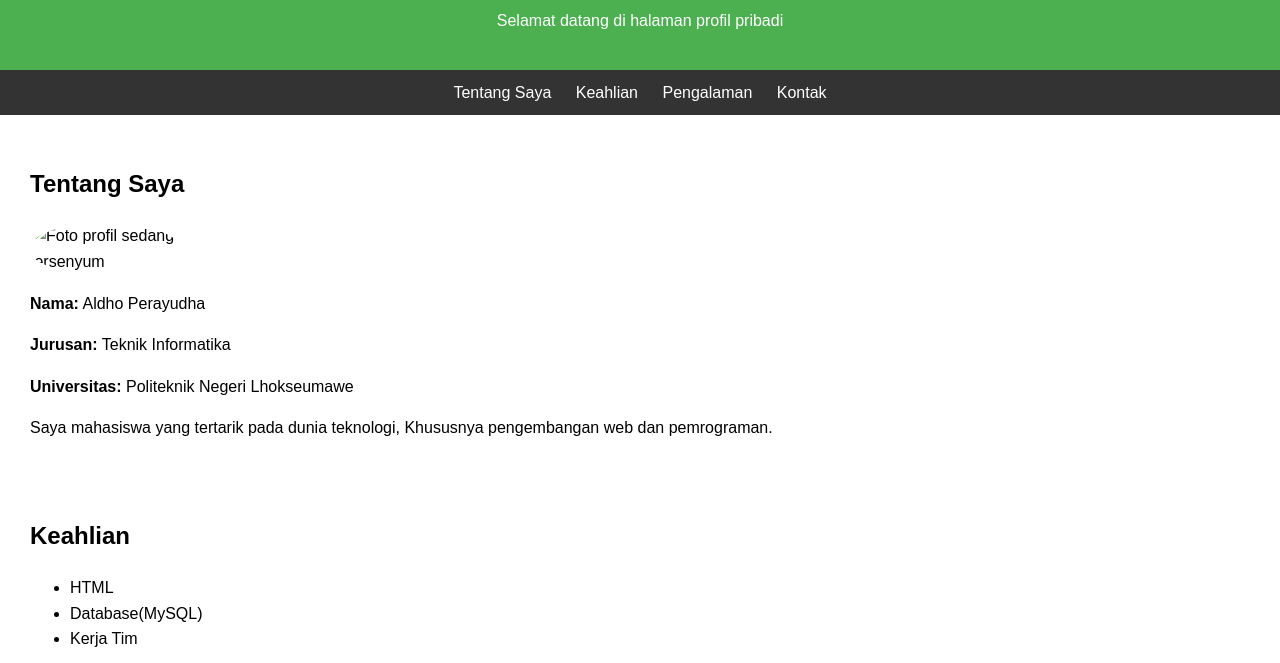
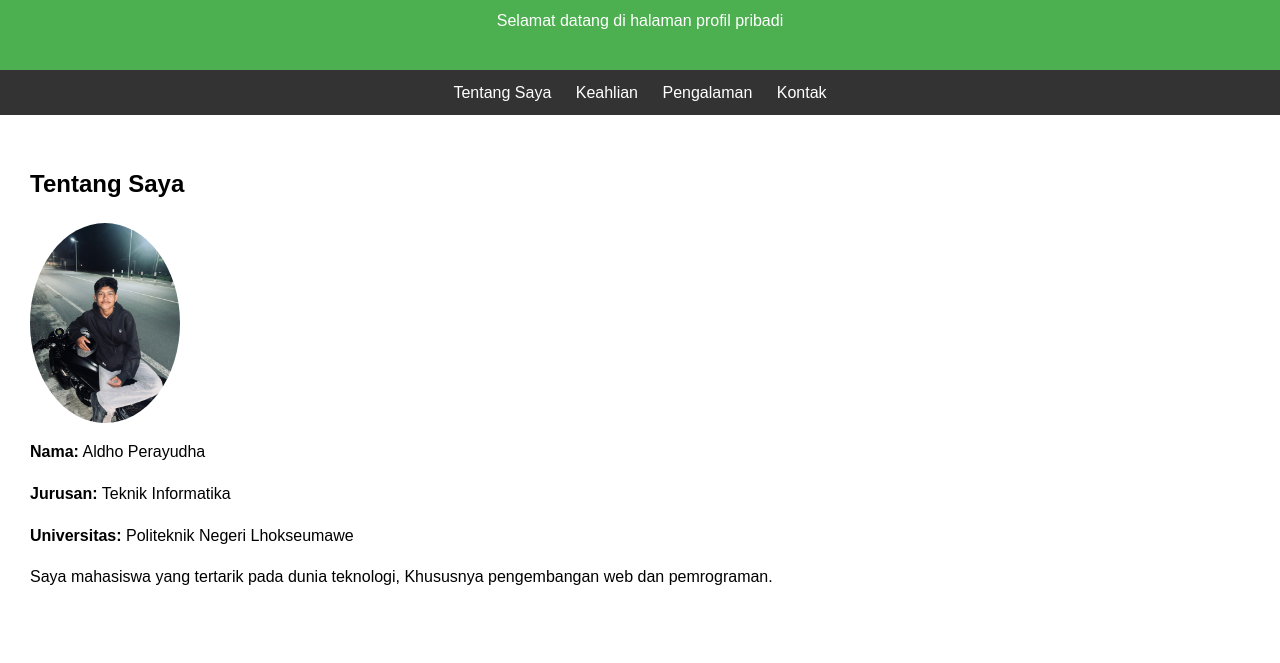
Before and after one commit to aldhoperayudha1107-art/2025573010117_workshop_web_dasar, a plain HTML site: page modul-2/tugas/index.html in a window 1280 px wide. Shown: the part 106-769 px from the top of the page. Drawn offline with Linux system fonts and the light colour scheme.

Commit message:
update data

```diff
--- a/modul-2/tugas/index.html
+++ b/modul-2/tugas/index.html
@@ -100,7 +100,7 @@
       <!-- Section 1 -->
       <section id="tentang">
         <h2>Tentang Saya</h2>
-        <img src="ftAldho.jpg" alt="Foto profil sedang tersenyum" />
+        <img src="aldo.jpeg" alt="Foto profil sedang tersenyum" />
 
         <p><strong>Nama:</strong> Aldho Perayudha</p>
         <p><strong>Jurusan:</strong> Teknik Informatika</p>
```
Also changed, not shown: modul-2/tugas/aldo.jpeg (added).
